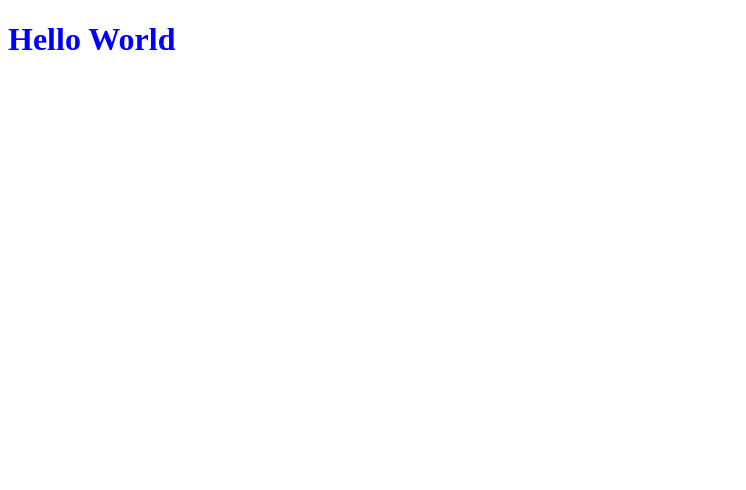
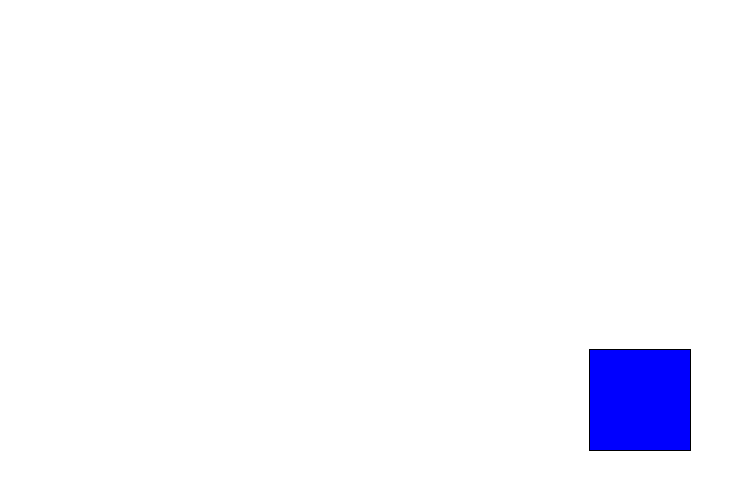
Before and after one commit to wheejinv/web1, a React app in the folder learning-react/09-styling-react/: page / in a window 1280 px wide. Shown: the top 490 px of the page, without its empty margins (0-746 px from the left). Built offline with nearby package versions, Linux system fonts and the light colour scheme.

Commit message:
리액트를 다루는 기술 - 9장. 컴포넌트 스타일링 #2 CSS Module 사용 (역시나 책하고 설정하는 부분이 다름) 참고: https://webpack.kr/loaders/css-loader

```diff
--- /dev/null
+++ b/learning-react/09-styling-react/src/components/App.css
@@ -0,0 +1,14 @@
+.box {
+	display: inline-block;
+	width: 100px;
+	height: 100px;
+	border: 1px solid black;
+	position: fixed;
+	top: 50%;
+	left: 50%;
+	transform: translate(-50%, -50%);
+}
+
+.blue {
+	background: blue;
+}
--- a/learning-react/09-styling-react/src/components/App.jsx
+++ b/learning-react/09-styling-react/src/components/App.jsx
@@ -1,9 +1,23 @@
 import React from 'react';
-import './App.scss';
+import styles from './App.css';
 
 function App(props) {
+	// CSS Module은 CSS를 모듈화하여 사용하는 방식이다.
+	// CSS 클래스를 만들면 자동으로 고유한 클래스네임을 생성하여
+	// CSS 클래스가 중복되어 충돌이 일어나는 일을 방지한다.
+
+	console.log(styles);
+	// {
+	//     "box": "src-components-App__box--TNjnr",
+	//     "blue": "src-components-App__blue--TczMs"
+	// }
+
 	return (
-		<h1>Hello World</h1>
+		<div
+			// className={styles.box} // 한개 사용하는 경우
+			// 여러개의 class 반영하는 경우.
+			className={[styles.box, styles.blue].join(' ')}
+		/>
 	);
 }
 
--- a/learning-react/09-styling-react/src/components/App.scss
+++ /dev/null
@@ -1,3 +0,0 @@
-h1 {
-	color: blue;
-}
--- a/learning-react/09-styling-react/webpack.config.js
+++ b/learning-react/09-styling-react/webpack.config.js
@@ -13,9 +13,17 @@ module.exports = {
 			{
 				test: /\.css$/i, // 확장자가 css 인 코드
 				use: [
-					'style-loader',
-					// 순서상 뒤에 로더가 먼저 실행됨.
-					'css-loader',
+					{loader: "style-loader"},
+					// Translates CSS into CommonJS
+					{
+						loader: "css-loader",
+						options: {
+							importLoaders: 1,
+							modules: {
+								localIdentName: "[path][name]__[local]--[hash:base64:5]"
+							}
+						}
+					},
 				],
 			},
 			{
```
